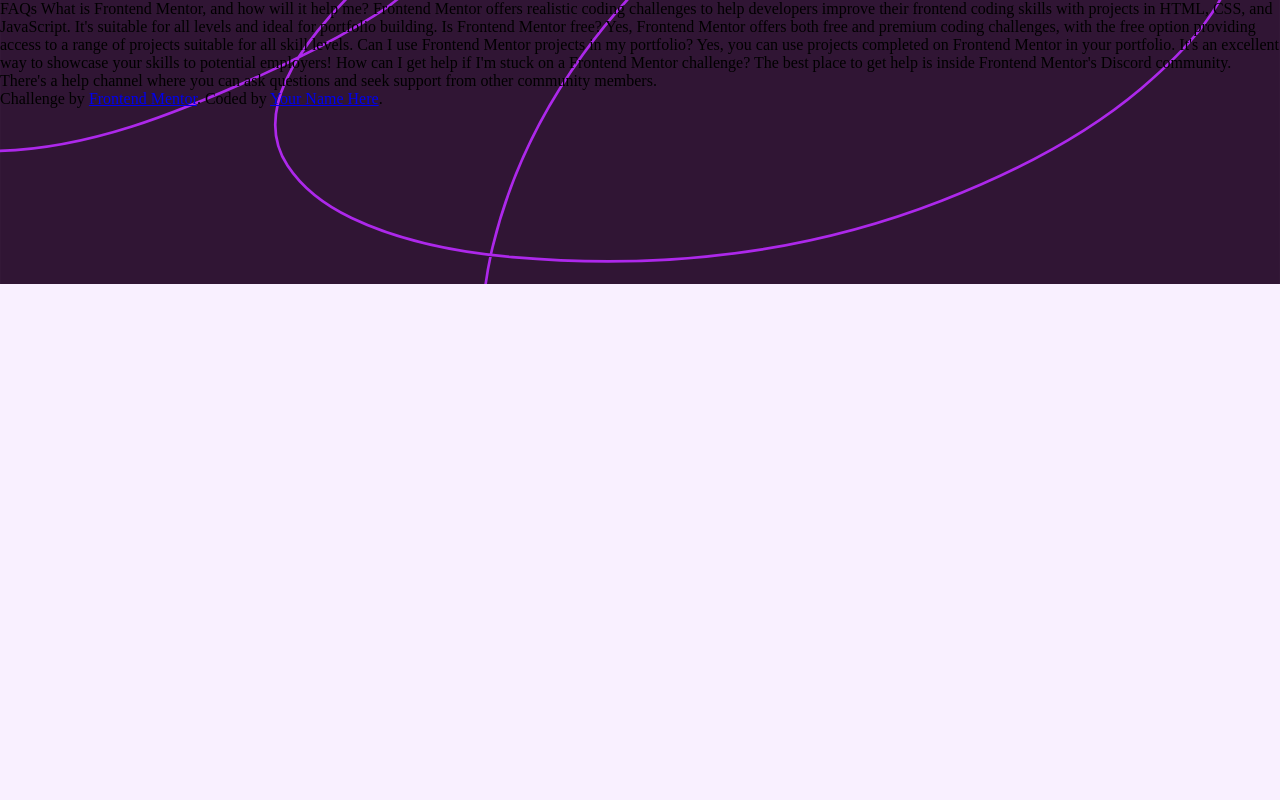
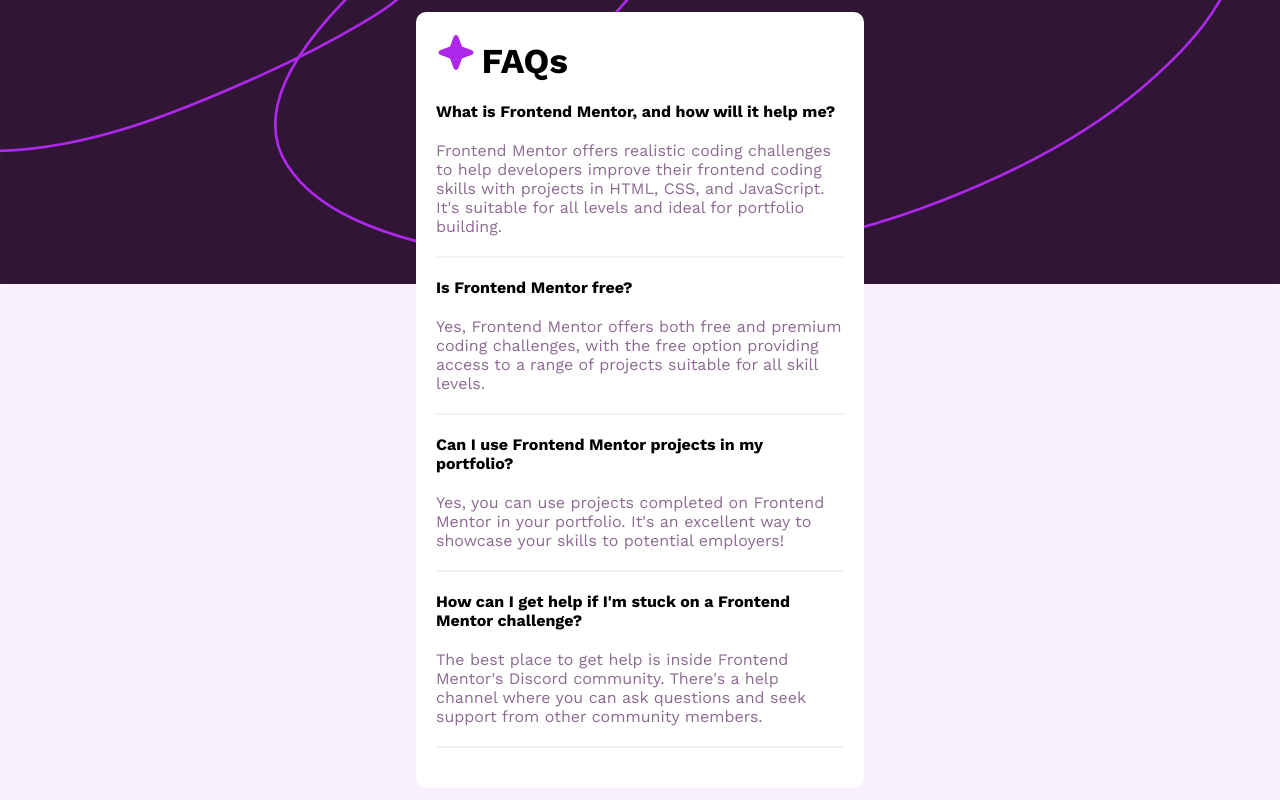
Before and after one commit to jaditi930/FAQ-Accordian-Component, a plain HTML site: page index.html in a window 1280 px wide. Drawn offline with nearby package versions, Linux system fonts and the light colour scheme.

Commit message:
accordian partially done

```diff
--- a/index.html
+++ b/index.html
@@ -13,36 +13,61 @@
 </head>
 
 <body>
-  <div class="bg-image">
 
+  <div class="accordian">
+
+    <div>
+      <img src="./assets/images/icon-star.svg" alt="">
+      <span class="faq">FAQs</span>
     </div>
-  FAQs
 
-  What is Frontend Mentor, and how will it help me?
+    <div class="mar"></div>
 
+    <div class="ques">What is Frontend Mentor, and how will it help me?</div>
+
+    <div class="ans">
     Frontend Mentor offers realistic coding challenges to help developers improve their
     frontend coding skills with projects in HTML, CSS, and JavaScript. It's suitable for
     all levels and ideal for portfolio building.
+    </div>
 
+    <div class="sep"></div>
+
+  <div class="ques">
     Is Frontend Mentor free?
+  </div>
 
+  <div class="ans">
     Yes, Frontend Mentor offers both free and premium coding challenges, with the free
     option providing access to a range of projects suitable for all skill levels.
+  </div>
 
+  <div class="sep"></div>
+
+  <div class="ques">
     Can I use Frontend Mentor projects in my portfolio?
+  </div>
 
+  <div class="ans">
     Yes, you can use projects completed on Frontend Mentor in your portfolio. It's an excellent
     way to showcase your skills to potential employers!
+  </div>
 
+  <div class="sep"></div>
+
+
+  <div class="ques">
     How can I get help if I'm stuck on a Frontend Mentor challenge?
+  </div>
 
+  <div class="ans">
   The best place to get help is inside Frontend Mentor's Discord community. There's a help
   channel where you can ask questions and seek support from other community members.
+  </div>
 
+  <div class="sep"></div>
 
-  <div class="attribution">
-    Challenge by <a href="https://www.frontendmentor.io?ref=challenge" target="_blank">Frontend Mentor</a>.
-    Coded by <a href="#">Your Name Here</a>.
   </div>
+
 </body>
 </html>
--- a/style.css
+++ b/style.css
@@ -1,7 +1,10 @@
-*{
+@import url('https://fonts.googleapis.com/css2?family=Work+Sans:wght@400;700&display=swap');*{
     margin: 0;
     padding: 0;
     box-sizing: border-box;
+    font-family: 'Work Sans', sans-serif;
+    font-size: 16px;
+    font-weight: 400;
 }
 body{
     width: 100vw;
@@ -10,4 +13,35 @@ body{
     background-image: url('./assets/images/background-pattern-desktop.svg');
     background-size:100vw auto;
     background-repeat: no-repeat;
+    display: flex;
+    align-items: center;
+    justify-content: center;
 }
+.accordian{
+    width: 35vw;
+    max-width: 800px;
+    background-color: hsl(0, 0%, 100%);
+    border-radius: 10px;
+    padding: 20px;
+}
+.faq{
+    font-size: 35px;
+    font-weight: 700;
+}
+.ques{
+    font-weight: 700;
+}
+.ans{
+    padding-top: 20px;
+    color: hsl(292, 16%, 49%);
+}
+.sep{
+    border-top: 2px solid grey;
+    opacity: 0.1;
+    margin-top: 20px;
+    margin-bottom: 20px;
+}
+.mar{
+    margin-top: 20px;
+    margin-bottom: 20px;
+}
```
Also changed, not shown: 1 other file. Lines whose indentation alone changed are shown as unchanged.
